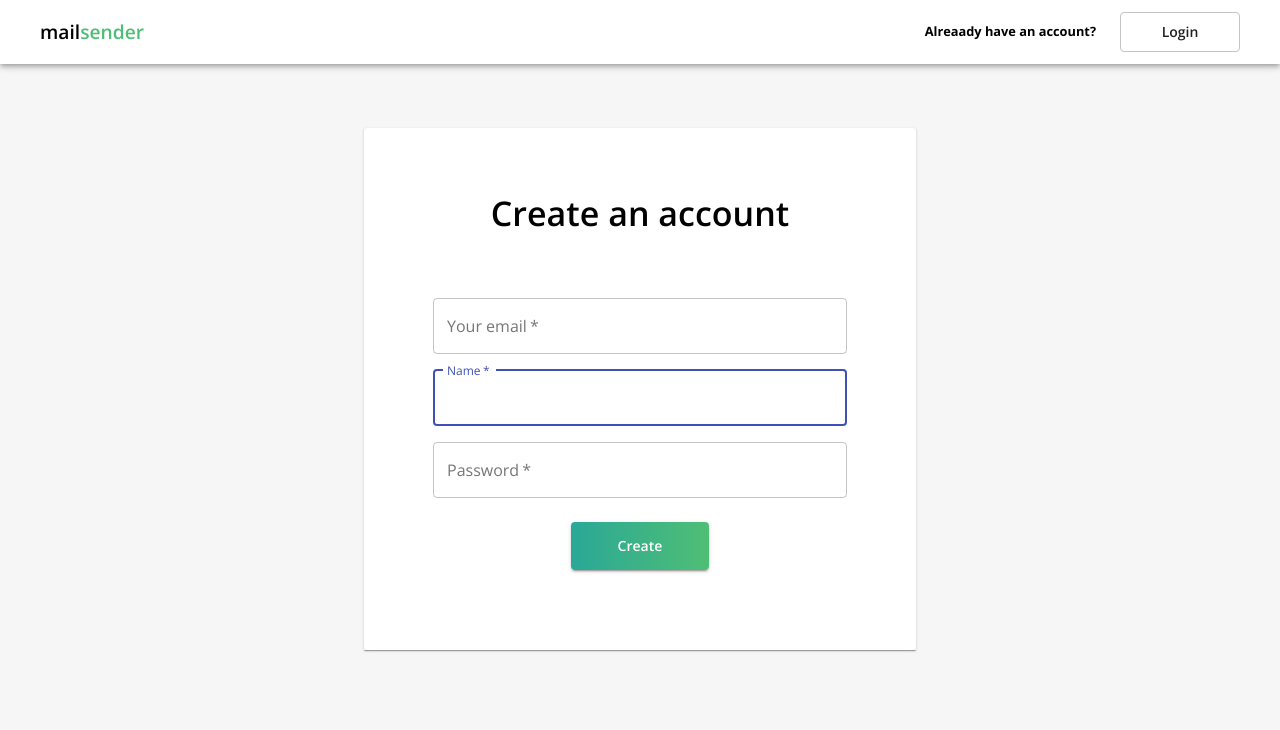
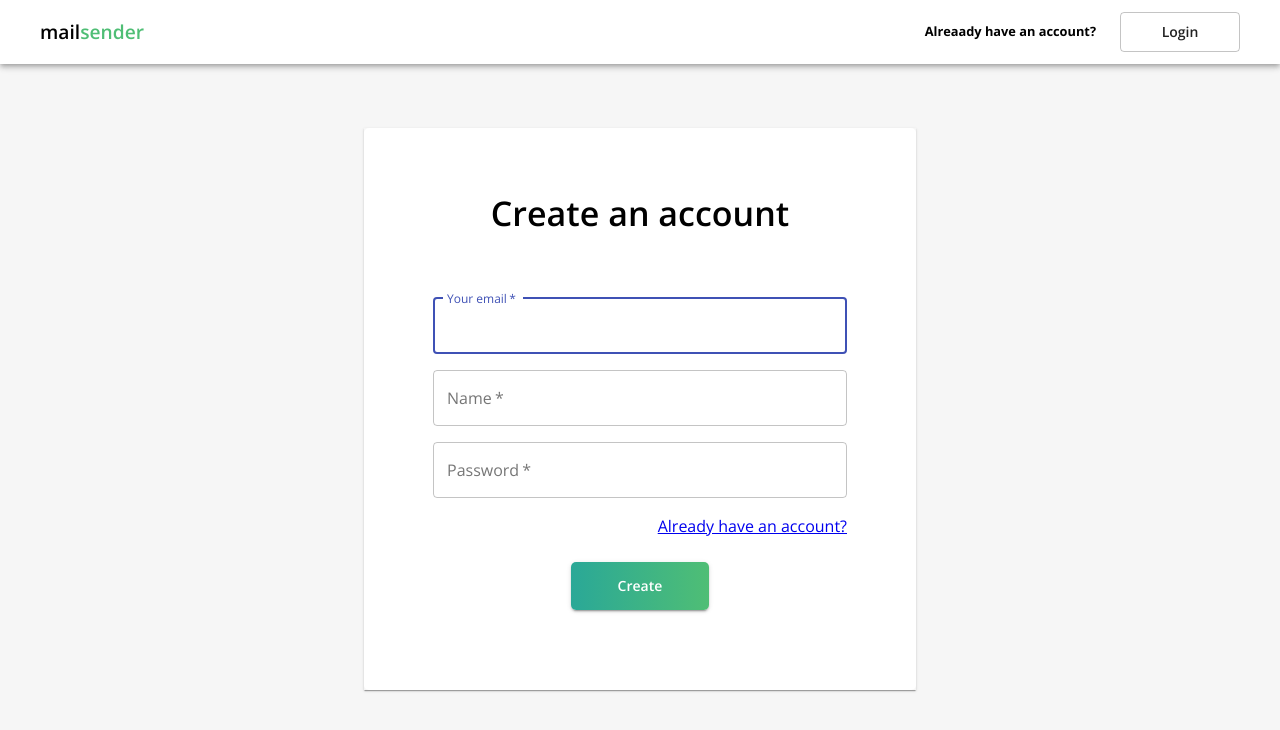
Before and after one commit to hatchways/team-autumn, a React (Create React App) app in the folder client/: page /signup in a window 1280 px wide. Shown: the top 730 px of the page. Built offline with nearby package versions, Linux system fonts and the light colour scheme.

Commit message:
Cleanup: Added links to login and signup pages
Login page has a link to signup page and signup page has a link to login page

Removed the attempt to switch the header based on path, as there was no way to force a rerender when the path changed without adding it to state (that I could find)

```diff
--- a/client/src/components/Header.jsx
+++ b/client/src/components/Header.jsx
@@ -42,7 +42,6 @@ const useStyles = makeStyles((theme) => ({
 
 const Header = () => {
   const classes = useStyles();
-  console.log(window.location.pathname);
 
   return (
     <AppBar className={classes.root} position="static">
@@ -60,7 +59,7 @@ const Header = () => {
           variant="outlined"
           className={classes.loginButton}
           component={Link}
-          to="/signup"
+          to="/login"
         >
           Login
         </Button>
--- a/client/src/pages/Login.jsx
+++ b/client/src/pages/Login.jsx
@@ -6,6 +6,7 @@ import Box from '@material-ui/core/Box';
 import Typography from '@material-ui/core/Typography';
 import Container from '@material-ui/core/Container';
 
+import { Link } from 'react-router-dom';
 import formStyles from '../themes/formStyles';
 
 const LoginPage = () => {
@@ -22,26 +23,32 @@ const LoginPage = () => {
             <Grid container spacing={2}>
               <Grid item xs={12}>
                 <TextField
+                  fullWidth
+                  required
+                  autoFocus
                   variant="outlined"
-                  required
-                  fullWidth
                   id="email"
+                  name="email"
                   label="Your email"
-                  name="email"
                   autoComplete="email"
                 />
               </Grid>
               <Grid item xs={12}>
                 <TextField
+                  fullWidth
+                  required
                   variant="outlined"
-                  required
-                  fullWidth
+                  id="password"
                   name="password"
                   label="Password"
                   type="password"
-                  id="password"
                   autoComplete="current-password"
                 />
+              </Grid>
+              <Grid item xs={12} className={classes.linkText}>
+                <Typography component={Link} to="/signup">
+                  Need an account?
+                </Typography>
               </Grid>
             </Grid>
             <Grid item container xs={12}>
--- a/client/src/pages/Signup.jsx
+++ b/client/src/pages/Signup.jsx
@@ -5,6 +5,7 @@ import Grid from '@material-ui/core/Grid';
 import Box from '@material-ui/core/Box';
 import Typography from '@material-ui/core/Typography';
 import Container from '@material-ui/core/Container';
+import { Link } from 'react-router-dom';
 
 import formStyles from '../themes/formStyles';
 
@@ -22,38 +23,43 @@ const SignupPage = () => {
             <Grid container spacing={2}>
               <Grid item xs={12}>
                 <TextField
+                  fullWidth
+                  required
+                  autoFocus
                   variant="outlined"
-                  required
-                  fullWidth
                   id="email"
+                  name="email"
                   label="Your email"
-                  name="email"
                   autoComplete="email"
                 />
               </Grid>
               <Grid item xs={12}>
                 <TextField
+                  fullWidth
+                  required
+                  variant="outlined"
+                  id="name"
+                  name="name"
+                  label="Name"
                   autoComplete="name"
-                  name="name"
-                  variant="outlined"
-                  required
-                  fullWidth
-                  id="name"
-                  label="Name"
-                  autoFocus
                 />
               </Grid>
               <Grid item xs={12}>
                 <TextField
+                  fullWidth
+                  required
                   variant="outlined"
-                  required
-                  fullWidth
+                  id="password"
                   name="password"
                   label="Password"
                   type="password"
-                  id="password"
                   autoComplete="current-password"
                 />
+              </Grid>
+              <Grid item xs={12} className={classes.linkText}>
+                <Typography component={Link} to="/login">
+                  Already have an account?
+                </Typography>
               </Grid>
             </Grid>
             <Grid item container xs={12}>
--- a/client/src/themes/formStyles.js
+++ b/client/src/themes/formStyles.js
@@ -26,6 +26,10 @@ const formStyles = makeStyles((theme) => ({
     height: '3rem',
     fontWeight: 600,
     textTransform: 'none',
+    borderRadius: '5px',
+  },
+  linkText: {
+    textAlign: 'right',
   },
 }));
 
```
